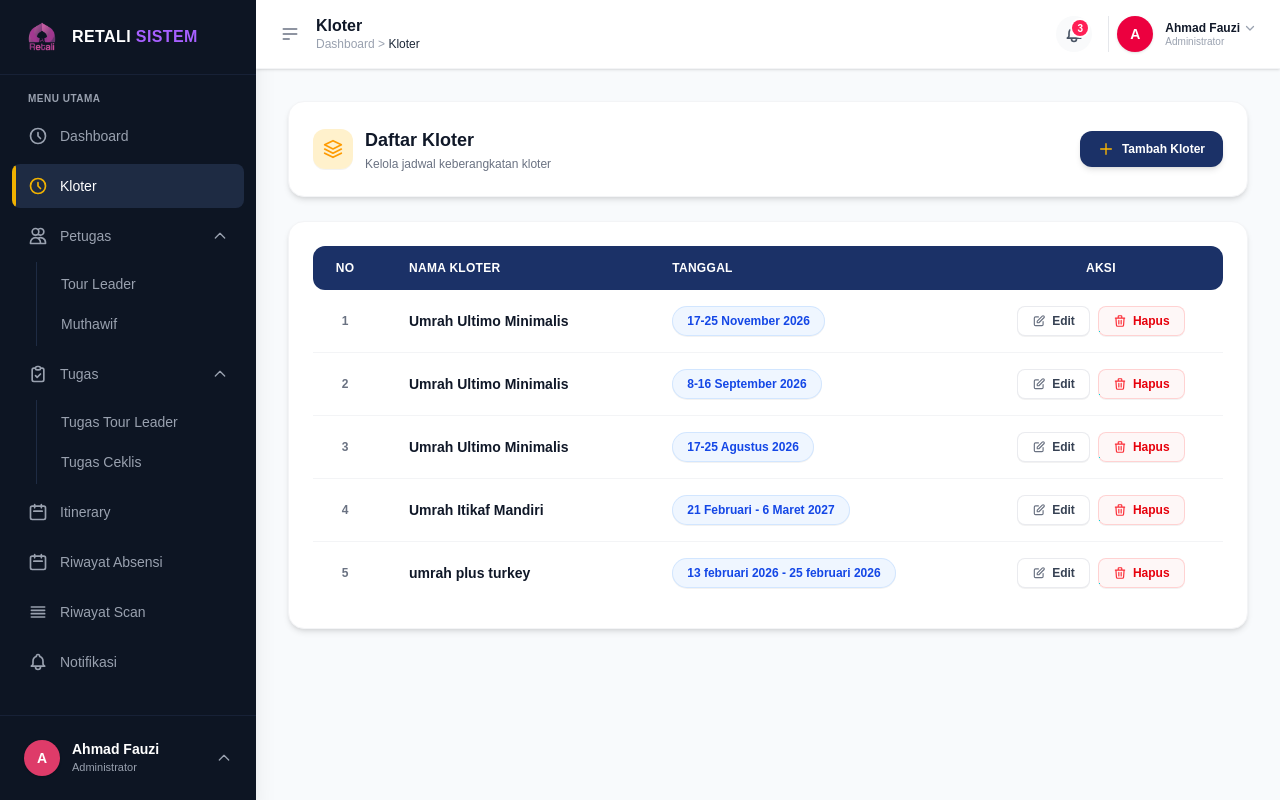
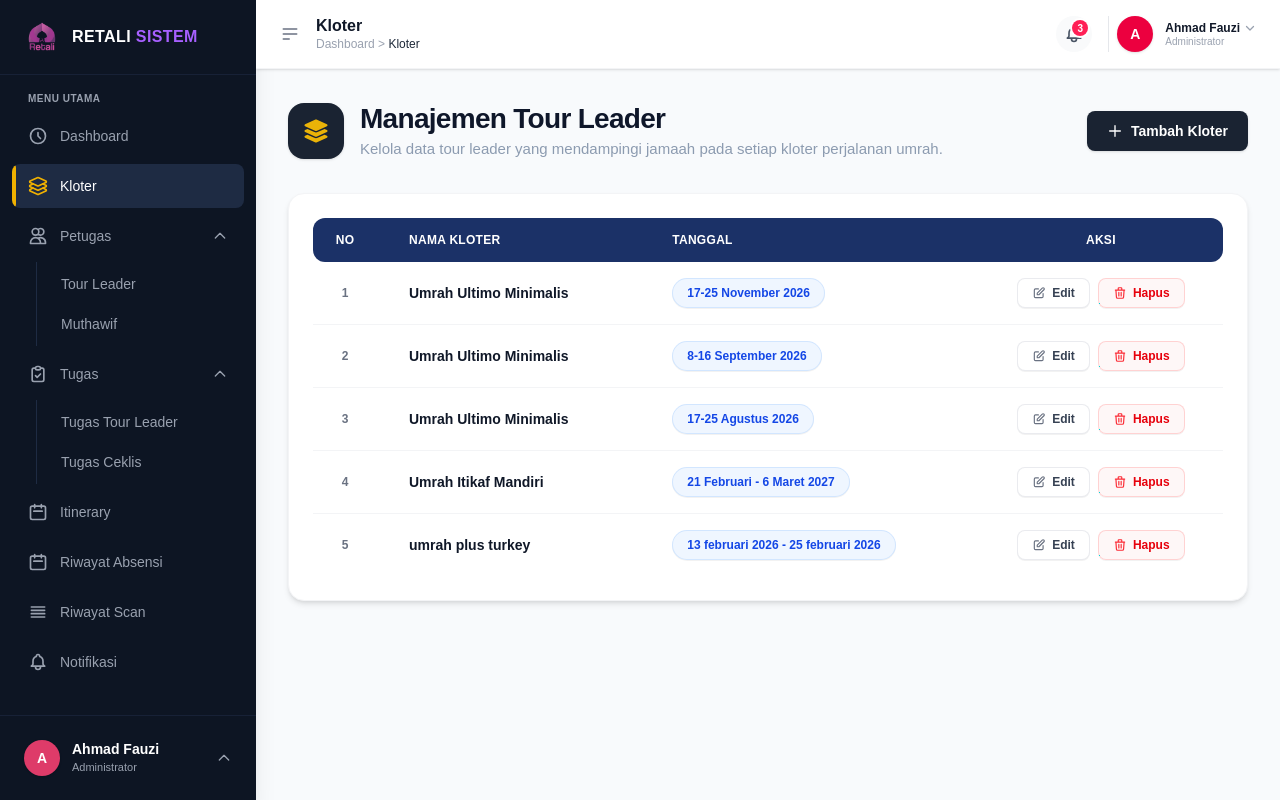
Before and after one commit to ssaskyyaa9/Retali-sistem, a Next.js app: page /kloter in a window 1280 px wide. Built offline with nearby package versions, Linux system fonts and the light colour scheme.

Commit message:
style: change icons in kloter

```diff
--- a/app/components/Sidebar.jsx
+++ b/app/components/Sidebar.jsx
@@ -3,6 +3,7 @@ import React, { useState } from "react";
 import Link from "next/link";
 import { usePathname, useRouter } from "next/navigation";
 import Image from "next/image";
+import { LuLayers3 } from "react-icons/lu";
 
 export default function Sidebar() {
   const pathname = usePathname();
@@ -81,19 +82,9 @@ export default function Sidebar() {
             {isActive("/kloter") && (
               <div className="absolute left-0 top-0 bottom-0 w-1 bg-yellow-500 rounded-r-md"></div>
             )}
-            <svg
+            <LuLayers3
               className={`w-5 h-5 ${isActive("/kloter") ? "text-yellow-500" : "text-gray-400"}`}
-              fill="none"
-              stroke="currentColor"
-              viewBox="0 0 24 24"
-            >
-              <path
-                strokeLinecap="round"
-                strokeLinejoin="round"
-                strokeWidth="2"
-                d="M12 8v4l3 3m6-3a9 9 0 11-18 0 9 9 0 0118 0z"
-              />
-            </svg>
+            />
             Kloter
           </Link>
 
--- a/app/kloter/page.jsx
+++ b/app/kloter/page.jsx
@@ -2,7 +2,9 @@
 
 import React, { useState } from "react";
 import Topbar from "@/app/components/Topbar";
+import PageHeader from "@/app/components/PageHeader";
 import { PlusIcon } from "@/app/components/CustomIcons";
+import { FaLayerGroup } from "react-icons/fa6";
 
 const initialForm = {
   name: "",
@@ -80,8 +82,8 @@ export default function KloterPage() {
     if (editingId) {
       setKloters((prev) =>
         prev.map((item) =>
-          item.id === editingId ? { ...item, ...form } : item
-        )
+          item.id === editingId ? { ...item, ...form } : item,
+        ),
       );
       setSuccess("Kloter berhasil diperbarui.");
     } else {
@@ -136,38 +138,23 @@ export default function KloterPage() {
         {/* MAIN CONTENT AREA DENGAN NO-SCROLLBAR */}
         <main className="p-6 lg:p-8 space-y-6 flex-1 max-w-7xl w-full mx-auto no-scrollbar overflow-y-auto">
           {success && (
-            <div role="status" className="rounded-xl border border-green-200 bg-green-50 p-4 text-sm text-green-700 shadow-sm">
+            <div
+              role="status"
+              className="rounded-xl border border-green-200 bg-green-50 p-4 text-sm text-green-700 shadow-sm"
+            >
               {success}
             </div>
           )}
 
           {/* Header Card dengan Judul, Subtitle, Icon Stack Kloter, dan Tombol Tambah Kloter */}
-          <div className="bg-white rounded-2xl p-6 shadow-md border border-gray-100 flex flex-col sm:flex-row justify-between items-start sm:items-center gap-4">
-            <div>
-              <div className="flex items-center gap-3">
-                <div className="w-10 h-10 rounded-xl bg-amber-400/20 text-amber-600 flex items-center justify-center shadow-2xs shrink-0">
-                  {/* Icon Layers Kloter */}
-                  <svg className="w-5 h-5 text-amber-500" fill="currentColor" viewBox="0 0 24 24">
-                    <path d="M12 2L2 7l10 5 10-5-10-5zM2 17l10 5 10-5M2 12l10 5 10-5" stroke="currentColor" strokeWidth="2" strokeLinecap="round" strokeLinejoin="round" fill="none" />
-                  </svg>
-                </div>
-                <div>
-                  <h1 className="font-bold text-lg text-gray-900">Daftar Kloter</h1>
-                  <p className="text-xs text-gray-500 font-medium mt-0.5">
-                    Kelola jadwal keberangkatan kloter
-                  </p>
-                </div>
-              </div>
-            </div>
-
-            <button
-              onClick={openCreateForm}
-              className="inline-flex items-center gap-2 rounded-xl bg-[#1b3167] px-4.5 py-2.5 text-xs font-bold text-white shadow-md hover:bg-[#15254f] transition-all duration-200 active:scale-95"
-            >
-              <PlusIcon className="w-4 h-4 text-amber-400" />
-              <span>Tambah Kloter</span>
-            </button>
-          </div>
+          <PageHeader
+            title="Manajemen Tour Leader"
+            description="Kelola data tour leader yang mendampingi jamaah pada setiap kloter perjalanan umrah."
+            icon={<FaLayerGroup className="w-[26px] h-[26px] text-[#eab308]" />}
+            buttonText="Tambah Kloter"
+            buttonIcon={<PlusIcon />}
+            buttonOnClick={openCreateForm}
+          />
 
           {/* Tabel Daftar Kloter */}
           <div className="rounded-2xl bg-white p-6 shadow-md border border-gray-100">
@@ -175,22 +162,32 @@ export default function KloterPage() {
               <table className="w-full text-left border-collapse text-sm">
                 <thead>
                   <tr className="bg-[#1b3167] text-white text-xs font-bold tracking-wide">
-                    <th className="py-3.5 px-5 rounded-l-xl w-16 text-center">NO</th>
+                    <th className="py-3.5 px-5 rounded-l-xl w-16 text-center">
+                      NO
+                    </th>
                     <th className="py-3.5 px-8">NAMA KLOTER</th>
                     <th className="py-3.5 px-8">TANGGAL</th>
-                    <th className="py-3.5 px-5 rounded-r-xl text-center">AKSI</th>
+                    <th className="py-3.5 px-5 rounded-r-xl text-center">
+                      AKSI
+                    </th>
                   </tr>
                 </thead>
                 <tbody className="divide-y divide-gray-100 bg-white">
                   {kloters.length === 0 ? (
                     <tr>
-                      <td colSpan="4" className="py-12 text-center text-gray-400 text-xs font-semibold">
+                      <td
+                        colSpan="4"
+                        className="py-12 text-center text-gray-400 text-xs font-semibold"
+                      >
                         Belum ada data kloter.
                       </td>
                     </tr>
                   ) : (
                     kloters.map((kloter, index) => (
-                      <tr key={kloter.id} className="hover:bg-gray-50/80 transition-colors">
+                      <tr
+                        key={kloter.id}
+                        className="hover:bg-gray-50/80 transition-colors"
+                      >
                         <td className="py-4 px-5 text-center font-semibold text-gray-500 text-xs">
                           {index + 1}
                         </td>
@@ -208,8 +205,18 @@ export default function KloterPage() {
                               onClick={() => openEditForm(kloter)}
                               className="inline-flex items-center gap-1.5 rounded-lg border border-gray-200/80 bg-white px-3.5 py-1.5 text-xs font-bold text-gray-700 shadow-2xs hover:bg-gray-50 transition-colors"
                             >
-                              <svg className="w-3.5 h-3.5 text-gray-500" fill="none" stroke="currentColor" viewBox="0 0 24 24">
-                                <path strokeLinecap="round" strokeLinejoin="round" strokeWidth="2" d="M11 5H6a2 2 0 00-2 2v11a2 2 0 002 2h11a2 2 0 002-2v-5m-1.414-9.414a2 2 0 112.828 2.828L11.828 15H9v-2.828l8.586-8.586z" />
+                              <svg
+                                className="w-3.5 h-3.5 text-gray-500"
+                                fill="none"
+                                stroke="currentColor"
+                                viewBox="0 0 24 24"
+                              >
+                                <path
+                                  strokeLinecap="round"
+                                  strokeLinejoin="round"
+                                  strokeWidth="2"
+                                  d="M11 5H6a2 2 0 00-2 2v11a2 2 0 002 2h11a2 2 0 002-2v-5m-1.414-9.414a2 2 0 112.828 2.828L11.828 15H9v-2.828l8.586-8.586z"
+                                />
                               </svg>
                               Edit
                             </button>
@@ -217,8 +224,18 @@ export default function KloterPage() {
                               onClick={() => confirmDelete(kloter)}
                               className="inline-flex items-center gap-1.5 rounded-lg border border-red-200/80 bg-red-50/60 px-3.5 py-1.5 text-xs font-bold text-red-600 shadow-2xs hover:bg-red-100 transition-colors"
                             >
-                              <svg className="w-3.5 h-3.5 text-red-500" fill="none" stroke="currentColor" viewBox="0 0 24 24">
-                                <path strokeLinecap="round" strokeLinejoin="round" strokeWidth="2" d="M19 7l-.867 12.142A2 2 0 0116.138 21H7.862a2 2 0 01-1.995-1.858L5 7m5 4v6m4-6v6m1-10V4a1 1 0 00-1-1h-4a1 1 0 00-1 1v3M4 7h16" />
+                              <svg
+                                className="w-3.5 h-3.5 text-red-500"
+                                fill="none"
+                                stroke="currentColor"
+                                viewBox="0 0 24 24"
+                              >
+                                <path
+                                  strokeLinecap="round"
+                                  strokeLinejoin="round"
+                                  strokeWidth="2"
+                                  d="M19 7l-.867 12.142A2 2 0 0116.138 21H7.862a2 2 0 01-1.995-1.858L5 7m5 4v6m4-6v6m1-10V4a1 1 0 00-1-1h-4a1 1 0 00-1 1v3M4 7h16"
+                                />
                               </svg>
                               Hapus
                             </button>
@@ -242,7 +259,15 @@ export default function KloterPage() {
             <div className="flex items-center justify-between bg-[#1b3167] px-6 py-4 text-white">
               <div className="flex items-center gap-3">
                 <div className="flex h-9 w-9 items-center justify-center rounded-xl bg-amber-400/20 shadow-2xs shrink-0">
-                  <svg className="w-5 h-5 text-amber-400" viewBox="0 0 24 24" fill="none" stroke="currentColor" strokeWidth="2.2" strokeLinecap="round" strokeLinejoin="round">
+                  <svg
+                    className="w-5 h-5 text-amber-400"
+                    viewBox="0 0 24 24"
+                    fill="none"
+                    stroke="currentColor"
+                    strokeWidth="2.2"
+                    strokeLinecap="round"
+                    strokeLinejoin="round"
+                  >
                     <path d="M12 2L2 7l10 5 10-5-10-5z" />
                     <path d="M2 12l10 5 10-5" />
                     <path d="M2 17l10 5 10-5" />
@@ -264,7 +289,10 @@ export default function KloterPage() {
             <form onSubmit={handleSubmit}>
               <div className="p-6 space-y-4">
                 <div>
-                  <label htmlFor="name" className="mb-1.5 block text-xs font-bold text-gray-700">
+                  <label
+                    htmlFor="name"
+                    className="mb-1.5 block text-xs font-bold text-gray-700"
+                  >
                     Nama Kloter <span className="text-red-500">*</span>
                   </label>
                   <input
@@ -280,7 +308,10 @@ export default function KloterPage() {
                 </div>
 
                 <div>
-                  <label htmlFor="date_range" className="mb-1.5 block text-xs font-bold text-gray-700">
+                  <label
+                    htmlFor="date_range"
+                    className="mb-1.5 block text-xs font-bold text-gray-700"
+                  >
                     Tanggal <span className="text-red-500">*</span>
                   </label>
                   <input
@@ -309,8 +340,18 @@ export default function KloterPage() {
                   type="submit"
                   className="inline-flex items-center gap-2 rounded-xl bg-[#1b3167] px-6 py-2.5 text-xs font-bold text-white shadow-md hover:bg-[#15254f] transition-colors"
                 >
-                  <svg className="w-4 h-4 text-amber-400" fill="none" stroke="currentColor" viewBox="0 0 24 24">
-                    <path strokeLinecap="round" strokeLinejoin="round" strokeWidth="2" d="M19 21H5a2 2 0 01-2-2V5a2 2 0 012-2h11l5 5v11a2 2 0 01-2 2z" />
+                  <svg
+                    className="w-4 h-4 text-amber-400"
+                    fill="none"
+                    stroke="currentColor"
+                    viewBox="0 0 24 24"
+                  >
+                    <path
+                      strokeLinecap="round"
+                      strokeLinejoin="round"
+                      strokeWidth="2"
+                      d="M19 21H5a2 2 0 01-2-2V5a2 2 0 012-2h11l5 5v11a2 2 0 01-2 2z"
+                    />
                     <polyline points="17 21 17 13 7 13 7 21" />
                     <polyline points="7 3 7 8 15 8" />
                   </svg>
@@ -330,7 +371,15 @@ export default function KloterPage() {
             <div className="flex items-center justify-between bg-[#1b3167] px-6 py-4 text-white">
               <div className="flex items-center gap-3">
                 <div className="flex h-9 w-9 items-center justify-center rounded-xl bg-amber-400/20 shadow-2xs shrink-0">
-                  <svg className="w-5 h-5 text-amber-400" viewBox="0 0 24 24" fill="none" stroke="currentColor" strokeWidth="2.2" strokeLinecap="round" strokeLinejoin="round">
+                  <svg
+                    className="w-5 h-5 text-amber-400"
+                    viewBox="0 0 24 24"
+                    fill="none"
+                    stroke="currentColor"
+                    strokeWidth="2.2"
+                    strokeLinecap="round"
+                    strokeLinejoin="round"
+                  >
                     <path d="M12 2L2 7l10 5 10-5-10-5z" />
                     <path d="M2 12l10 5 10-5" />
                     <path d="M2 17l10 5 10-5" />
@@ -350,7 +399,9 @@ export default function KloterPage() {
             <div className="p-6 text-center">
               <p className="text-lg text-gray-600 font-medium leading-relaxed">
                 Yakin Untuk Menghapus Kloter Ini? <br />
-                <span className="text-lg font-bold text-gray-900 mt-1 block">"{kloterToDelete?.name}"</span>
+                <span className="text-lg font-bold text-gray-900 mt-1 block">
+                  "{kloterToDelete?.name}"
+                </span>
               </p>
             </div>
 
```
Also changed, not shown: app/muthawif/page.jsx (+2 -40 lines), app/tour-leader/page.jsx (+1 -39 lines).
